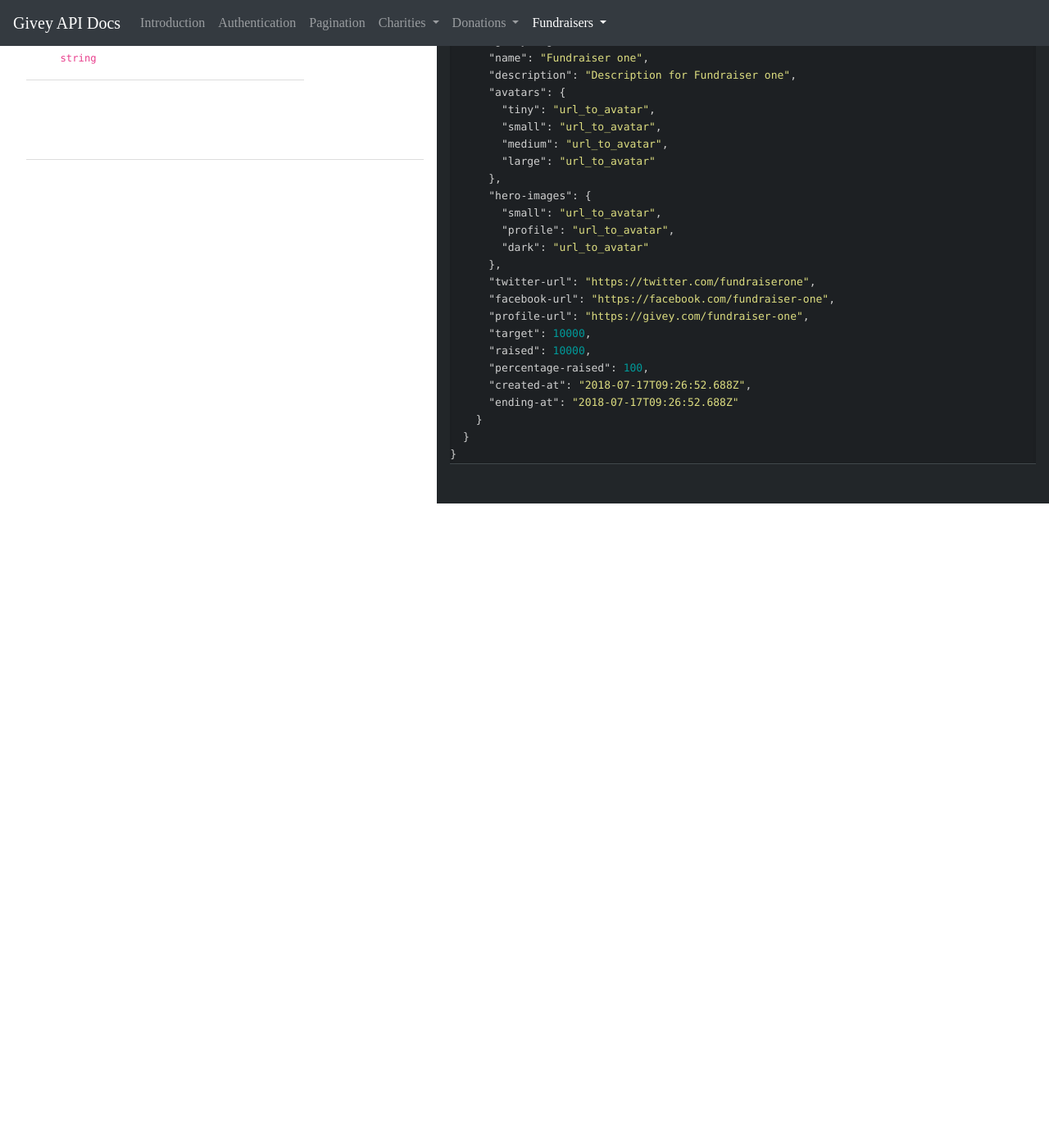
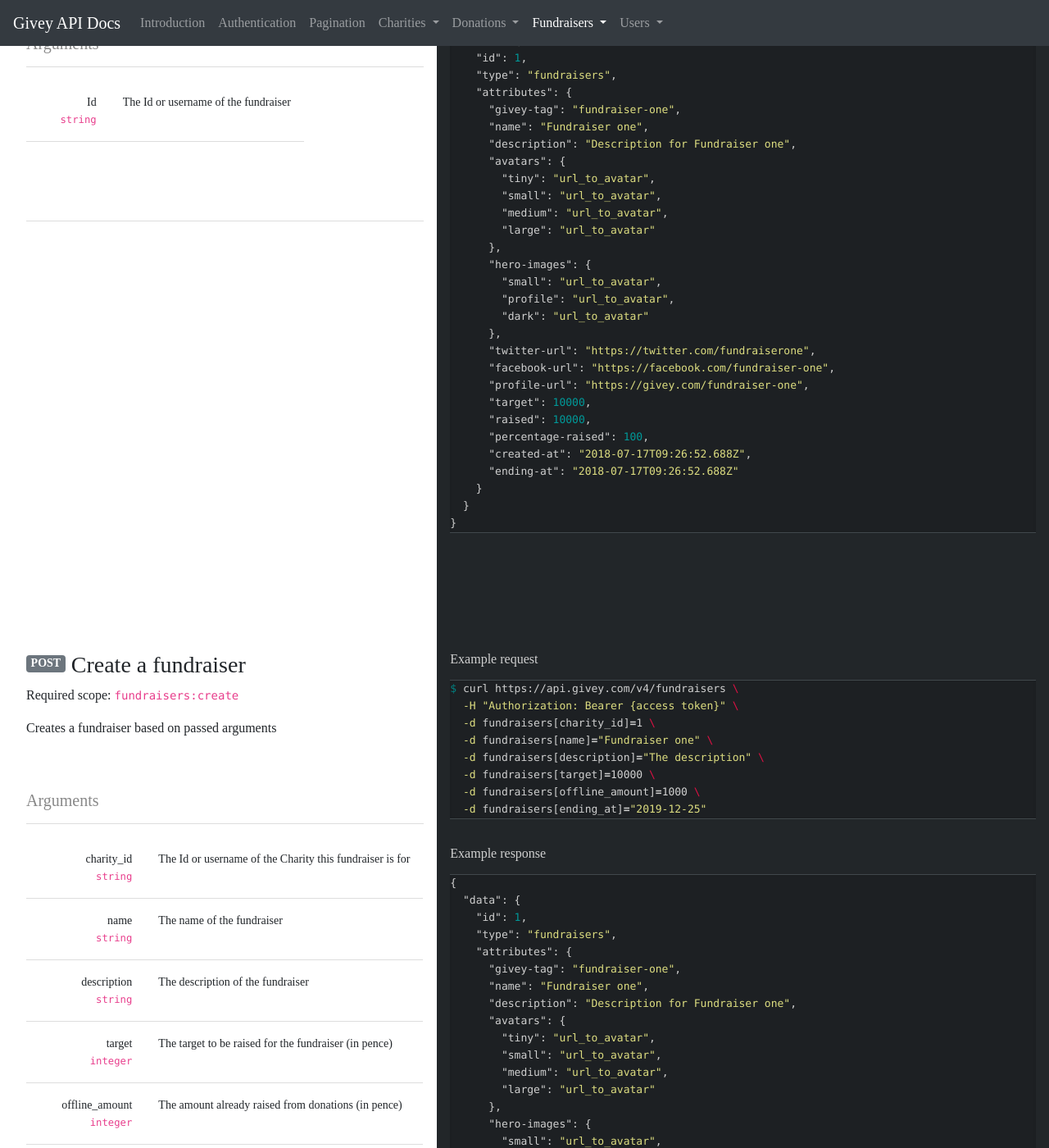
Before and after one commit to givey/docs, a Jekyll site: the page built from index.md, in a window 1280 px wide and 1400 px high, scrolled down 10274 px. Shown: the whole window at 82% size. Built offline with Jekyll 4.4.1, drawn with Linux system fonts in a browser that asks for light colours; before the commit the page ends 10888 px from its top, so only the background shows below that; some of the changed text lies outside the part shown.

Commit message:
add donations, fundraisers and users section

```diff
--- a/_data/api/donations.yaml
+++ b/_data/api/donations.yaml
@@ -76,25 +76,30 @@ endpoints:
           }
         ]
       }
-  - create:
-    id: create
-    path: /donations
-    header: Create a donation
-    description: Creates a donation on Givey
-    required_scope: donations:create
+  - show:
+    id: show
+    path: /donations/{id}
+    header: List a specific donation
+    description: Retrieves a specific donation based on passed arguments
+    required_scope: donations:read
     example_request: >-
-      $ curl https://api.givey.com/v4/donations \
-        -H "Authorization: Bearer {access token}" \
-        -d donation[payment][amount]=2000 \
-        -d donation[charity][id]=1 \
-        -d donation[fundraiser][id]=2 \
-        -d donation[message]="Hello World" \
-        -d donation[anonymous]=false \
-        -d donation[name]=User \
-        -d donation[email]=user@example.com \
-        -d donation[giftaid][enabled]=true \
-        -d donation[giftaid][address][address1]="1 Givey Road" \
-        -d donation[giftaid][address][address2]="Givey" \
-        -d donation[giftaid][address][city]="Givey City" \
-        -d donation[giftaid][address][county]="Givey County" \
-        -d donation[giftaid][address][post_code]="GIV 3EY" \
+      $ curl https://api.givey.com/v4/donations/123 \
+        -H "Authorization: Bearer {access token}"
+    example_response: >-
+      {
+        "data": {
+          "id": 123,
+          "type": "donations",
+          "attributes": {
+            "activity-id": "MK1234HFWEI",
+            "amount": 1000,
+            "comments-count": 12,
+            "content-text": "Well done",
+            "matched-total": 500,
+            "processed": true,
+            "status": "complete",
+            "created-at": "2018-07-17T09:26:52.688Z",
+            "is-anonymous": true,
+          }
+        }
+      }
--- a/_data/api/fundraisers.yaml
+++ b/_data/api/fundraisers.yaml
@@ -160,3 +160,69 @@ endpoints:
       - name: Id
         description: The Id or username of the fundraiser
         type: string
+  - create:
+    id: create
+    method: post
+    path: /fundraisers
+    header: Create a fundraiser
+    description: Creates a fundraiser based on passed arguments
+    required_scope: fundraisers:create
+    example_request: >-
+      $ curl https://api.givey.com/v4/fundraisers \
+        -H "Authorization: Bearer {access token}" \
+        -d fundraisers[charity_id]=1 \
+        -d fundraisers[name]="Fundraiser one" \
+        -d fundraisers[description]="The description" \
+        -d fundraisers[target]=10000 \
+        -d fundraisers[offline_amount]=1000 \
+        -d fundraisers[ending_at]="2019-12-25"
+    example_response: >-
+      {
+        "data": {
+          "id": 1,
+          "type": "fundraisers",
+          "attributes": {
+            "givey-tag": "fundraiser-one",
+            "name": "Fundraiser one",
+            "description": "Description for Fundraiser one",
+            "avatars": {
+              "tiny": "url_to_avatar",
+              "small": "url_to_avatar",
+              "medium": "url_to_avatar",
+              "large": "url_to_avatar"
+            },
+            "hero-images": {
+              "small": "url_to_avatar",
+              "profile": "url_to_avatar",
+              "dark": "url_to_avatar"
+            },
+            "twitter-url": "https://twitter.com/fundraiserone",
+            "facebook-url": "https://facebook.com/fundraiser-one",
+            "profile-url": "https://givey.com/fundraiser-one",
+            "target": 10000,
+            "raised": 10000,
+            "percentage-raised": 100,
+            "created-at": "2018-07-17T09:26:52.688Z",
+            "ending-at": "2018-07-17T09:26:52.688Z"
+          }
+        }
+      }
+    args:
+      - name: charity_id
+        description: The Id or username of the Charity this fundraiser is for
+        type: string
+      - name: name
+        description: The name of the fundraiser
+        type: string
+      - name: description
+        description: The description of the fundraiser
+        type: string
+      - name: target
+        description: The target to be raised for the fundraiser (in pence)
+        type: integer
+      - name: offline_amount
+        description: The amount already raised from donations (in pence)
+        type: integer
+      - name: ending_at
+        description: The date that this fundraiser will end
+        type: datetime
--- /dev/null
+++ b/_data/api/users.yaml
@@ -0,0 +1,209 @@
+name: Users
+object_example: >-
+  {
+    "id": "1",
+    "type": "users",
+    "attributes": {
+    "givey-tag": "user-one",
+    "name": "User one",
+    "first-name": "User",
+    "last-name": "one",
+    "avatars": {
+      "tiny": "url_to_avatar",
+      "small": "url_to_avatar",
+      "medium": "url_to_avatar",
+      "large": "url_to_avatar"
+    },
+    "hero-images": {
+      "small": "url_to_avatar",
+      "profile": "url_to_avatar",
+      "dark": "url_to_avatar"
+    },
+    "donations-count": 55,
+    "followers-count": 21,
+    "following-count": 14,
+    "matching": {
+      "enabled": true,
+      "percent": 50
+    },
+    "created-at": "2018-08-14T08:41:28.801Z"
+  }
+attributes:
+  - name: Id
+    type: string
+    description: The unique identifier of the user
+  - name: givey-tag
+    type: string
+    description: The Givey Tag (username) of the user
+  - name: name
+    type: string
+    description: The name of the user
+  - name: first_name
+    type: string
+    description: The first name of the user
+  - name: last_name
+    type: string
+    description: The last name of the user
+  - name: avatars
+    type: object
+    description: An object of different avatar sizes along with their URLs
+  - name: hero-images
+    type: object
+    description: An object of different hero image sizes along with their URLs
+  - name: donations-count
+    description: The amount of donations this user has made
+    type: integer
+  - name: following-count
+    type: integer
+    description: The amount of users this user is following
+  - name: followers-count
+    type: integer
+    description: The amount of users that follow this user
+  - name: created-at
+    type: datetime
+    description: The date the Fundraiser was created
+endpoints:
+  - index:
+    id: index
+    path: /users
+    header: List all users
+    description: Retrieves a list of all users on Givey
+    required_scope: users:read
+    example_request: >-
+      $ curl https://api.givey.com/v4/users \
+        -H "Authorization: Bearer {access token}"
+    example_response: >-
+      {
+        "data": [
+          {
+            "id": "1",
+            "type": "users",
+            "attributes": {
+            "givey-tag": "user-one",
+            "name": "User one",
+            "first-name": "User",
+            "last-name": "one",
+            "avatars": {
+              "tiny": "url_to_avatar",
+              "small": "url_to_avatar",
+              "medium": "url_to_avatar",
+              "large": "url_to_avatar"
+            },
+            "hero-images": {
+              "small": "url_to_avatar",
+              "profile": "url_to_avatar",
+              "dark": "url_to_avatar"
+            },
+            "donations-count": 55,
+            "followers-count": 21,
+            "following-count": 14,
+            "matching": {
+              "enabled": true,
+              "percent": 50
+            },
+            "created-at": "2018-08-14T08:41:28.801Z"
+          }
+        ]
+      }
+  - show:
+    id: show
+    path: /users/{id}
+    header: List a specific user
+    description: Retrieves a specific user
+    required_scope: users:read
+    example_request: >-
+      $ curl https://api.givey.com/v4/users/1 \
+        -H "Authorization: Bearer {access token}"
+    example_response: >-
+      {
+        "data": {
+          "id": "1",
+          "type": "users",
+          "attributes": {
+          "givey-tag": "user-one",
+          "name": "User one",
+          "first-name": "User",
+          "last-name": "one",
+          "avatars": {
+            "tiny": "url_to_avatar",
+            "small": "url_to_avatar",
+            "medium": "url_to_avatar",
+            "large": "url_to_avatar"
+          },
+          "hero-images": {
+            "small": "url_to_avatar",
+            "profile": "url_to_avatar",
+            "dark": "url_to_avatar"
+          },
+          "donations-count": 55,
+          "followers-count": 21,
+          "following-count": 14,
+          "matching": {
+            "enabled": true,
+            "percent": 50
+          },
+          "created-at": "2018-08-14T08:41:28.801Z"
+        }
+      }
+    args:
+      - name: Id
+        description: The Id or username of the user
+        type: string
+  - create:
+    id: create
+    method: post
+    path: /users
+    header: Create a user
+    description: Creates a user based on passed arguments
+    required_scope: users:create
+    example_request: >-
+      $ curl https://api.givey.com/v4/users \
+        -H "Authorization: Bearer {access token}" \
+        -d users[first_name]="User" \
+        -d users[last_name]="one" \
+        -d users[email]="userone@example.com" \
+        -d users[password]="$ABC123!"
+    example_response: >-
+      {
+        "data": {
+          "id": "1",
+          "type": "users",
+          "attributes": {
+          "givey-tag": "user-one",
+          "name": "User one",
+          "first-name": "User",
+          "last-name": "one",
+          "avatars": {
+            "tiny": "url_to_avatar",
+            "small": "url_to_avatar",
+            "medium": "url_to_avatar",
+            "large": "url_to_avatar"
+          },
+          "hero-images": {
+            "small": "url_to_avatar",
+            "profile": "url_to_avatar",
+            "dark": "url_to_avatar"
+          },
+          "donations-count": 55,
+          "followers-count": 21,
+          "following-count": 14,
+          "matching": {
+            "enabled": true,
+            "percent": 50
+          },
+          "created-at": "2018-08-14T08:41:28.801Z"
+        }
+      }
+    args:
+      - name: first_name
+        type: string
+        description: The first name of the user
+      - name: last_name
+        type: string
+        description: The last name of the user
+      - name: email
+        type: string
+        description: The email address of the user
+      - name: password
+        type: string
+        description: The password of the user
--- a/assets/css/default.css
+++ b/assets/css/default.css
@@ -77,3 +77,9 @@ pre {
   line-height: 20px;
   margin-bottom: 2rem;
 }
+
+.badge {
+  font-size: 14px;
+  vertical-align: middle;
+  text-transform: uppercase;
+}
```
